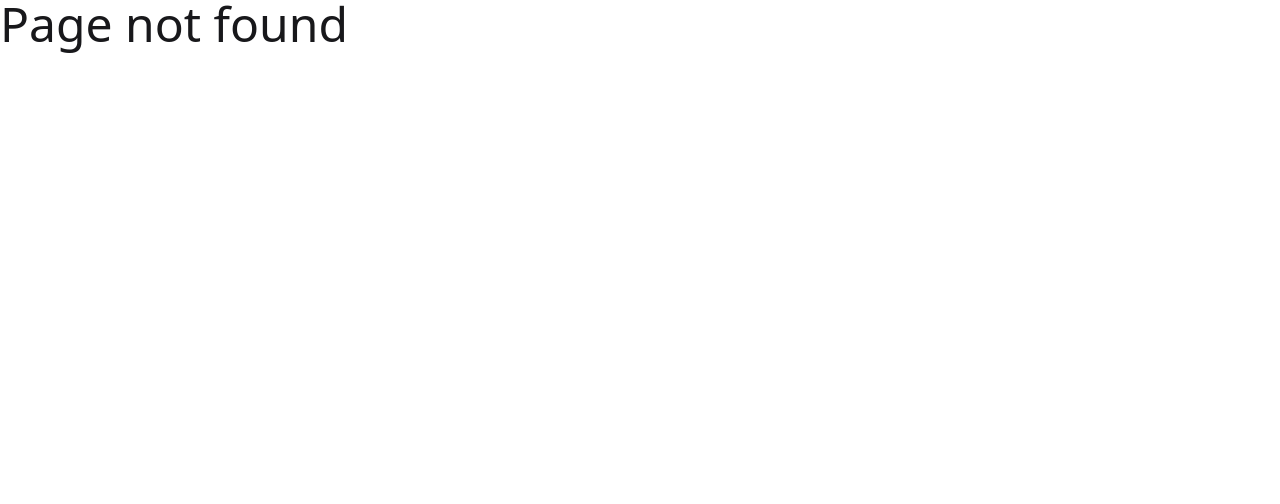
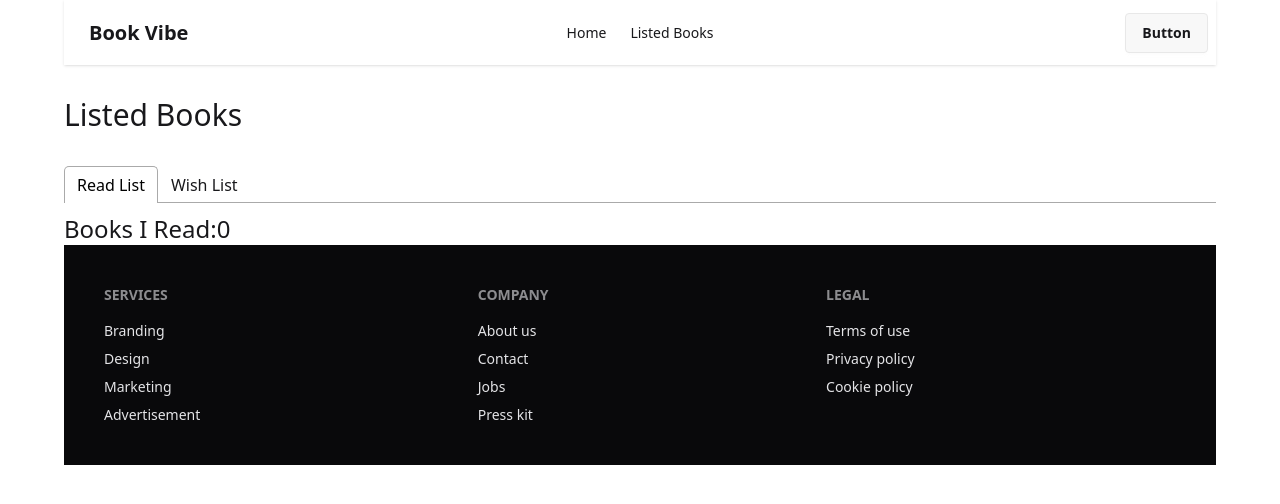
Before and after one commit to DekuSix9/Book-Vibe, a React (Vite) app: page /listedBooks in a window 1280 px wide. Before the commit this address had no page. Shown: the top 504 px of the page. Built offline with nearby package versions, Linux system fonts and the light colour scheme.

Commit message:
Get Read And Display Read List

```diff
--- a/package.json
+++ b/package.json
@@ -16,6 +16,7 @@
     "react": "^19.0.0",
     "react-dom": "^19.0.0",
     "react-router-dom": "^7.2.0",
+    "react-tabs": "^6.1.0",
     "sort-by": "^1.2.0",
     "tailwindcss": "^4.0.9"
   },
--- a/src/Components/BookDetails/BookDetails.jsx
+++ b/src/Components/BookDetails/BookDetails.jsx
@@ -1,5 +1,5 @@
 import { useLoaderData, useParams } from "react-router-dom";
-import { addToStoredReadList } from "../Utility/AddToDb";
+import { addToStoredReadList, addToStoredWishList } from "../Utility/AddToDb";
 
 const BookDetails = () => {
     const { bookId } = useParams();
@@ -11,7 +11,9 @@ const BookDetails = () => {
     const handleMarkAsRead=(id)=>{
    addToStoredReadList(id)
     }
-
+    const handleMarkAsWish=(id)=>{
+       addToStoredWishList(id)
+       }
 
     return (
         <div className="flex flex-col gap-10 lg:flex-row bg-base-100 shadow-sm p-6 rounded-lg">
@@ -61,8 +63,8 @@ const BookDetails = () => {
 
 
     <div className="mt-6 flex gap-6">
-      <button onClick={()=>handleMarkAsRead(bookId)} className="px-6 py-2 bg-gray-200 rounded-md">Mark as Read</button>
-      <button className="px-6 py-2 bg-blue-500 text-white rounded-md">Add to Wishlist</button>
+      <button onClick={()=>handleMarkAsRead(bookId)} className=" cursor-pointer px-6 py-2 bg-gray-200 rounded-md">Mark as Read</button>
+      <button onClick={()=>handleMarkAsWish(bookId)} className=" cursor-pointer px-6 py-2 bg-blue-500 text-white rounded-md">Add to Wishlist</button>
     </div>
   </div>
 </div>
--- /dev/null
+++ b/src/Components/ListedBooks/ListedBooks.jsx
@@ -0,0 +1,54 @@
+/* eslint-disable react-hooks/exhaustive-deps */
+import { useEffect, useState } from 'react';
+import { useLoaderData } from 'react-router-dom';
+import { Tab, Tabs, TabList, TabPanel } from 'react-tabs';
+import 'react-tabs/style/react-tabs.css';
+import { getStoredReadList, getStoredWishList } from '../Utility/AddToDb';
+import Book from '../Book/Book';
+
+const ListedBooks = () => {
+  const[readList,setReadList]=useState([])
+  const[wishList,setwishList]=useState([])
+
+  const allBooks=useLoaderData();
+
+  useEffect(()=>{
+    const storedReadList=getStoredReadList();
+    const storedWishList=getStoredWishList();
+
+    const storedReadListInt=storedReadList.map(id=>parseInt(id));
+    const storedWishListInt=storedWishList.map(id=>parseInt(id))
+
+    const readBookList=allBooks.filter(book=>storedReadListInt.includes(book.bookId))
+    const readWishList=allBooks.filter(book=>storedWishListInt.includes(book.bookId))
+   setReadList(readBookList)
+   setwishList(readWishList)
+  },[])
+    return (
+        <div>
+           <h3 className=" text-3xl my-8">Listed Books</h3>
+           <Tabs>
+    <TabList>
+      <Tab>Read List</Tab>
+      <Tab>Wish List</Tab>
+    </TabList>
+
+    <TabPanel>
+      <h2 className=' text-2xl'>Books I Read:{readList.length}</h2>
+      {
+        readList.map(book=><Book key={book.bookId} book={book}></Book>)
+      }
+    </TabPanel>
+    <TabPanel>
+      <h2 className=' text-2xl'>My Wish List:{wishList.length}</h2>
+      {
+        wishList.map(book=><Book key={book.bookId} book={book}></Book>)
+      }
+    </TabPanel>
+  </Tabs>
+
+        </div>
+    );
+};
+
+export default ListedBooks;
--- a/src/Components/Navbar/Navbar.jsx
+++ b/src/Components/Navbar/Navbar.jsx
@@ -4,7 +4,7 @@ import { NavLink } from "react-router-dom";
 const Navbar = () => {
   const links=<>
   <li><NavLink to='/'>Home</NavLink></li>
-  <li><NavLink to='/dashboard'>Home</NavLink></li>
+  <li><NavLink to='/listedBooks'>Listed Books</NavLink></li>
 
 
   </>
--- a/src/Components/Utility/AddToDb.js
+++ b/src/Components/Utility/AddToDb.js
@@ -22,4 +22,30 @@ const addToStoredReadList=(id)=>{
     }
 }
 
-export {addToStoredReadList}
+
+const getStoredWishList=()=>{
+    const storedListStr=localStorage.getItem('wish-list');
+    if(storedListStr){
+     const storedList=JSON.parse(storedListStr);
+     return storedList;
+    }
+    else{
+     return []
+    }
+ }
+
+
+ const addToStoredWishList=(id)=>{
+     const storedList=getStoredWishList();
+     if(storedList.includes(id)){
+         console.log(id,"already exist in the wish list")
+     }
+     else{
+         storedList.push(id);
+         const storedListStr=JSON.stringify(storedList)
+         localStorage.setItem('wish-list',storedListStr)
+     }
+ }
+
+
+export {addToStoredReadList,addToStoredWishList,getStoredReadList,getStoredWishList}
--- a/src/main.jsx
+++ b/src/main.jsx
@@ -8,6 +8,7 @@ import ErrorPage from './Components/ErrorPage/ErrorPage';
 import Home from './Components/Home/Home';
 import Dashboard from './Components/Dashboard/Dashboard';
 import BookDetails from './Components/BookDetails/BookDetails';
+import ListedBooks from './Components/ListedBooks/ListedBooks';
 
 const router = createBrowserRouter([
   {
@@ -28,6 +29,14 @@ const router = createBrowserRouter([
         }
       },
       {
+      path:'listedBooks',
+      element:<ListedBooks></ListedBooks>,
+      loader: async () => {
+        const res = await fetch('/booksData.json');
+        return res.json();
+      }
+      },
+      {
         path: '/dashboard',
         element: <Dashboard />
       }
```
Also changed, not shown: 1 other file (tests, documents, lock files or other folders).
